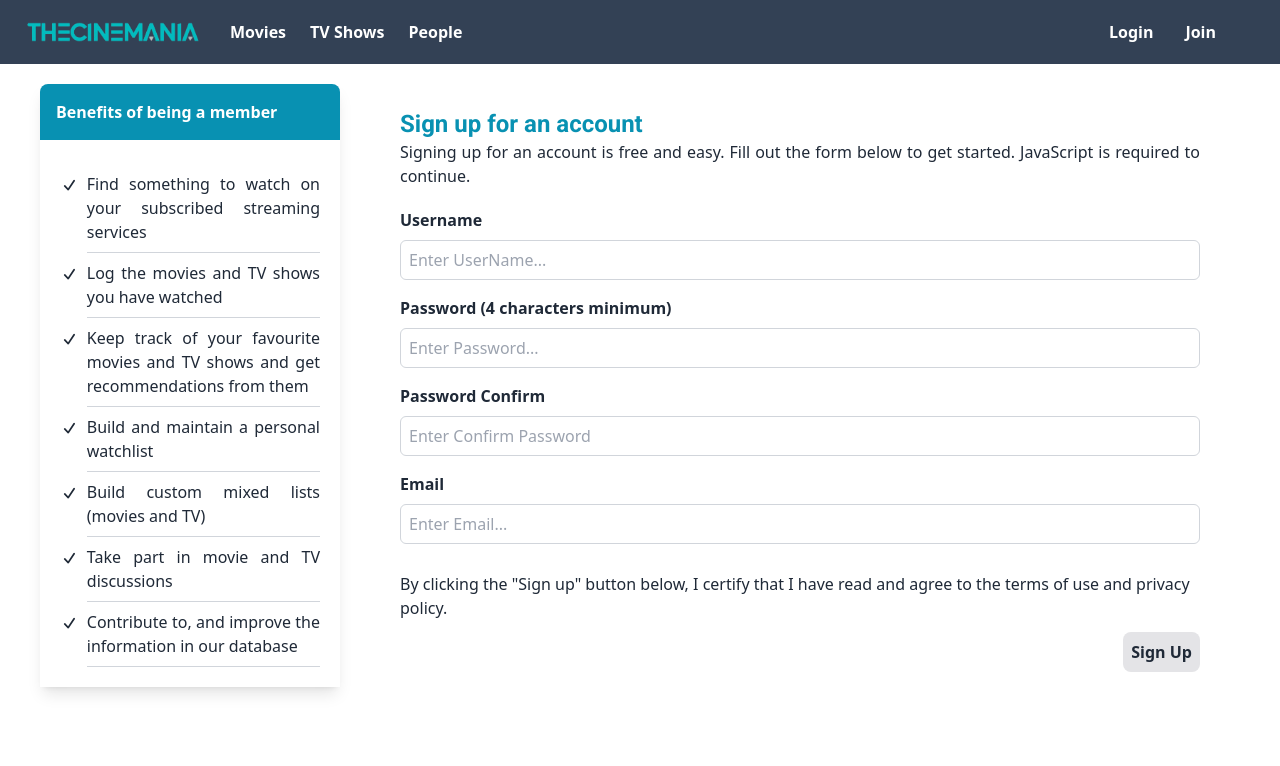
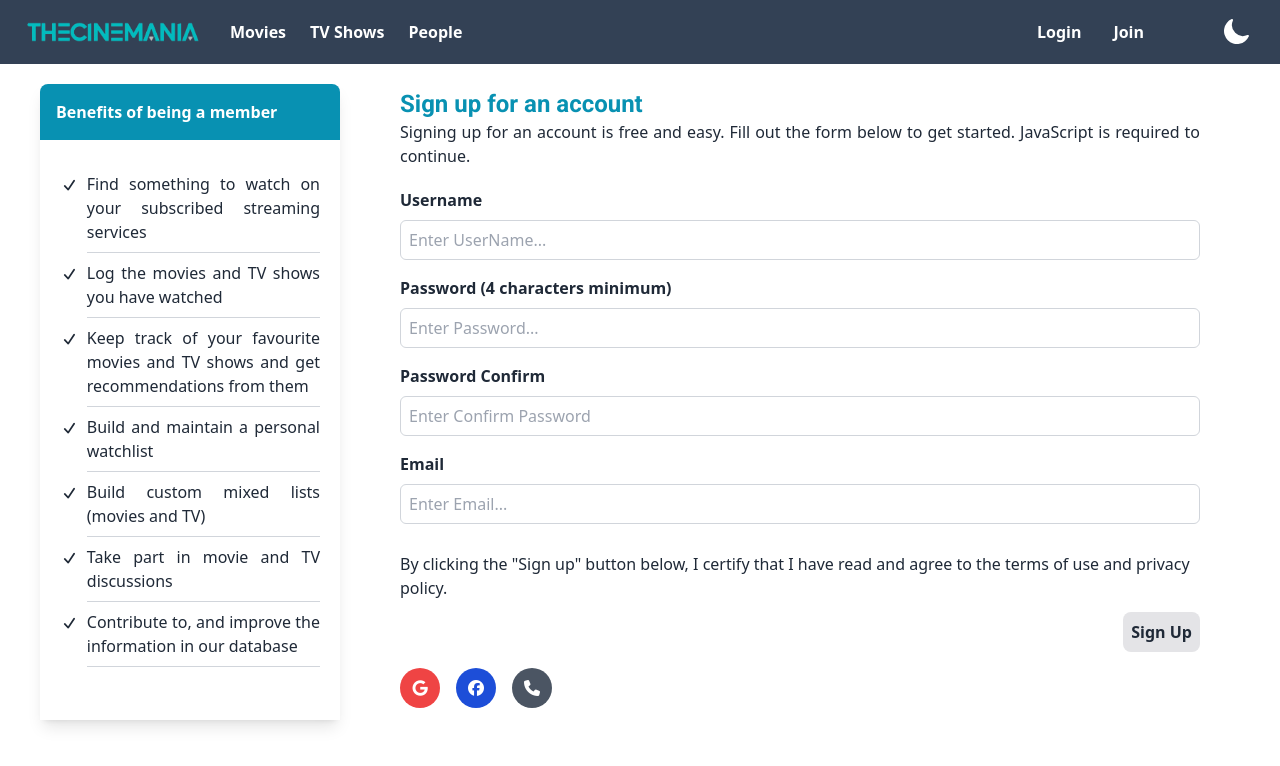
Before and after one commit to ameerhamzaa47/The-Movie-Data-Base, a React (Vite) app: page /register in a window 1280 px wide. Shown: the top 766 px of the page. Built offline with nearby package versions, Linux system fonts and the light colour scheme; no server answers; a web font is replaced by a local one.

Commit message:
add dark mood theme

```diff
--- a/src/App.tsx
+++ b/src/App.tsx
@@ -8,11 +8,13 @@ import { ToastContainer } from 'react-toastify'
 import 'react-toastify/dist/ReactToastify.css';
 import Protected from './Component/Protected'
 import Home from './Component/Home'
+import { ThemeProvider } from './Context/ThemeProvider'
 
 function App() {
 
   return (
     <>
+    <ThemeProvider>
     <Layout>
     <BrowserRouter>
       <Header/>
@@ -24,6 +26,7 @@ function App() {
       <ToastContainer />
     </BrowserRouter>
     </Layout>
+    </ThemeProvider>
     </>
   )
 }
--- a/src/Component/Header.tsx
+++ b/src/Component/Header.tsx
@@ -7,6 +7,8 @@ import { signOut } from 'firebase/auth';
 import { useNavigate } from 'react-router-dom';
 import { toast } from 'react-toastify';
 import { getFirestore, doc, getDoc } from "firebase/firestore";
+import { PlusIcon } from '@heroicons/react/16/solid';
+import ThemeToggle from './ThemeToggle';
 
 const Header: FC = () => {
   const [open, setOpen] = useState(false);
@@ -18,11 +20,11 @@ const Header: FC = () => {
   const [user] = useAuthState(auth);
   const Navigate = useNavigate();
 
-  useEffect(()=>{
-    if(user){
+  useEffect(() => {
+    if (user) {
       Navigate('/');
     }
-  },[user, Navigate])
+  }, [user, Navigate])
 
 
   useEffect(() => {
@@ -148,7 +150,14 @@ const Header: FC = () => {
       <div >
 
         {user ?
-           <div className="dropdown dropdown-end" onClick={()=>setOpen(!open)}>
+        <div className='flex gap-3 text-white'>
+
+          <div className="btn btn-ghost btn-circle">
+              <PlusIcon className='w-6' />
+          </div>
+
+
+          <div className="dropdown dropdown-end">
             <div tabIndex={0} role="button" className="btn btn-ghost btn-circle avatar">
               <div className="w-10 rounded-full">
                 <img
@@ -158,7 +167,7 @@ const Header: FC = () => {
             </div>
             <ul
               tabIndex={0}
-             className="menu menu-sm dropdown-content bg-base-100 rounded-box z-[1] mt-3 w-52 p-2 shadow">
+              className="menu menu-sm text-black dark:text-white dark:bg-black dropdown-content bg-base-100 rounded-box z-[1] mt-3 w-52 p-2 shadow">
               <li>
                 <a className="justify-between">
                   {username ? username : "Guest"}
@@ -169,12 +178,15 @@ const Header: FC = () => {
               <li><a onClick={handleLogout}>Logout</a></li>
             </ul>
           </div>
-         :<ul className='flex text-white font-semibold mx-0 md:mx-10'>
-         <li><Link className='mx-2 md:mx-4' to={'/login'}>Login</Link></li>
+          </div>
+          : <ul className='flex text-white font-semibold mx-0 md:mx-10'>
+            <li><Link className='mx-0 md:mx-4' to={'/login'}>Login</Link></li>
             <li><Link className='mx-2 md:mx-4' to={'/register'}>Join</Link></li>
           </ul>
         }
-
+        <div className='flex items-center mx-5 text-white'>
+            <ThemeToggle/>
+          </div>
       </div>
     </header>
   )
--- a/src/Component/Layout.tsx
+++ b/src/Component/Layout.tsx
@@ -6,7 +6,7 @@ interface LayoutProps {
 
 const Layout: FC<LayoutProps> = ({ children }) => {
   return (
-    <div className="w-full min-h-screen bg-white">
+    <div className="w-full min-h-screen bg-white dark:bg-gray-800 dark:text-white">
       <div className="max-w-screen-2xl  mx-auto">{children}</div>
     </div>
   );
--- a/src/Component/Login.tsx
+++ b/src/Component/Login.tsx
@@ -39,7 +39,7 @@ const Login: FC = () => {
         <h1 className='text-2xl font-semibold'>Login to your account</h1>
         <p className='mt-2 text-justify'>
           In order to use the editing and rating capabilities of THE CINEMANIA, as well as get personal recommendations you will need to login to your account. If you do not have an account, registering for an account is free and simple.
-          <Link className='text-cyan-500 font-medium hover:underline' to={'/register'}>Click here</Link> to get started.
+          <Link className='text-cyan-500 font-medium hover:underline' to={'/register'}> Click here</Link> to get started.
         </p>
 
         <form className='mt-5' onSubmit={handleSubmit(onSubmit)}>
@@ -66,13 +66,13 @@ const Login: FC = () => {
           </div>
 
           <div className='flex justify-end'>
-            <button className='bg-zinc-200 p-2 mt-3 rounded-lg transition-all font-semibold hover:text-white hover:bg-cyan-600 cursor-pointer'>
+            <button className='bg-zinc-200 dark:bg-cyan-800 p-2 mt-3 rounded-lg transition-all font-semibold hover:text-white hover:bg-cyan-600 cursor-pointer'>
               Login
             </button>
           </div>
         </form>
       </div>
-    </>
+      </>
   );
 };
 
--- a/src/Component/Register.tsx
+++ b/src/Component/Register.tsx
@@ -6,6 +6,8 @@ import { CheckIcon } from '@heroicons/react/16/solid'
 import { auth, db, createUserWithEmailAndPassword, setDoc, doc } from './Firebase';
 import { useNavigate } from 'react-router-dom';
 import { toast } from 'react-toastify';
+import { signInWithPopup } from 'firebase/auth'
+import { GoogleAuthProvider, FacebookAuthProvider } from 'firebase/auth'
 
 const schema = yup.object().shape({
   UserName: yup.string().required('Username is required'),
@@ -46,12 +48,58 @@ const Register: FC = () => {
       toast.error('Email already in use');
     }
   };
+
+   // Handel Google Sign
+   const handleGoogleSignIn = async () => {
+    try {
+      const result= await signInWithPopup(auth, new GoogleAuthProvider());
+      const user= result.user;
+// set user data in firestore
+      await setDoc(doc(db, "users", user.uid), {
+        name: user.displayName,
+        email: user.email,
+        number: "",
+        password: ""
+      });
+
+      Navigate('/login')
+      toast.success("Google Sign-In successful!");
+    } catch (err: any) {
+      toast.error(err.message);
+    }
+  }
+
+  // Handel Facebook Sign
+  const handleFacebookSignIn = async () => {
+    try {
+      const provider = new FacebookAuthProvider();
+      const result = await signInWithPopup(auth, provider);
+      const user = result.user;
+
+      // set user data in firestore
+      await setDoc(doc(db, "users", user.uid), {
+        name: user.displayName,
+        email: user.email,
+        number: "",
+        password: ""
+      });
+
+      Navigate('/login');
+      toast.success("Facebook Sign-In successful!");
+    } catch (err: any) {
+      toast.error(err.message);
+    }
+  }
+
+
+
   return (
     <>
-      <main className='flex flex-col md:flex-row justify-between mx-10 mt-5'>
+      <div className='dark:bg-gray-800 dark:text-white'>
+      <main className='flex flex-col md:flex-row justify-between mx-10'>
 
-        <section className='w-full md:w-1/4 shadow-lg'>
-          <h1 className='p-4 bg-cyan-600 rounded-t-lg h-14 font-bold text-white'>Benefits of being a member</h1>
+<section className='w-full md:w-1/4 shadow-lg mt-5 dark:bg-cyan-700'>
+  <h1 className='p-4 dark:bg-cyan-800 bg-cyan-600 rounded-t-lg h-14 font-bold text-white'>Benefits of being a member</h1>
 
   <div className="grid grid-cols-10 gap-2 mt-3 text-justify p-5">
     <div className="flex items-start">
@@ -136,12 +184,38 @@ const Register: FC = () => {
       <p>By clicking the "Sign up" button below, I certify that I have read and agree to the terms of use and privacy policy.</p>
     </div>
     <div className='flex justify-end'>
-              <button className='bg-zinc-200 p-2 mt-3 rounded-lg transition-all font-semibold hover:text-white hover:bg-cyan-600 cursor-pointer'>Sign Up</button>
+      <button className='bg-zinc-200  dark:bg-cyan-800 p-2 mt-3 rounded-lg transition-all font-semibold hover:text-white hover:bg-cyan-600 cursor-pointer'>Sign Up</button>
     </div>
   </form>
+
+  {/* register with social media */}
+
+  <div className='flex gap-4 mb-3'>
+
+  <div className="mt-4">
+    <button onClick={handleGoogleSignIn} className=" p-2 w-10 h-10 bg-red-500 text-white rounded-full hover:bg-red-600">
+    <i className="fa-brands fa-google"></i>
+    </button>
+  </div>
+
+  <div className="mt-4">
+    <button onClick={handleFacebookSignIn} className=" p-2 w-10 h-10 bg-blue-700 text-white rounded-full hover:bg-red-600">
+    <i className="fa-brands fa-facebook"></i>
+    </button>
+  </div>
+
+  <div className="mt-4">
+    <button  className=" p-2 w-10 h-10 bg-gray-600 text-white rounded-full hover:bg-red-600">
+    <i className="fa-solid fa-phone"></i>
+    </button>
+  </div>
+
+  </div>
+
 </section>
 
 </main>
+      </div>
     </>
   )
 }
--- /dev/null
+++ b/src/Component/ThemeToggle.tsx
@@ -0,0 +1,16 @@
+import { FC } from "react";
+import { useTheme } from "../Context/ThemeProvider";
+import { SunIcon, MoonIcon } from "@heroicons/react/16/solid";
+
+const ThemeToggle: FC = () => {
+  const { theme, toggleTheme } = useTheme();
+
+  console.log("theme", theme);
+  return (
+    <div>
+        {theme != "light" ? <SunIcon onClick={toggleTheme} className="h-8 w-8 cursor-pointer"/> : <MoonIcon onClick={toggleTheme} className="w-8 h-8 cursor-pointer"/>}
+    </div>
+  );
+};
+
+export default ThemeToggle;
--- /dev/null
+++ b/src/Context/ThemeContext.tsx
@@ -0,0 +1,11 @@
+import { createContext } from "react";
+
+interface ThemeContextValues {
+  theme: string;
+  toggleTheme: () => void;
+}
+
+// the undefined value is here so that the context can't be used without its provider
+export const ThemeContext = createContext<ThemeContextValues | undefined>(
+  undefined
+);
--- /dev/null
+++ b/src/Context/ThemeProvider.tsx
@@ -0,0 +1,39 @@
+import { FC, ReactNode, useState, useEffect, useContext } from "react";
+import { ThemeContext } from "./ThemeContext";
+
+interface ThemeProviderProps {
+  children: ReactNode;
+}
+
+export const ThemeProvider: FC<ThemeProviderProps> = ({ children }) => {
+  const [theme, setTheme] = useState(() => {
+    const savedTheme = localStorage.getItem("theme");
+    return savedTheme ? savedTheme : "light";
+  });
+
+  useEffect(() => {
+    document.documentElement.classList.toggle("dark", theme === "dark");
+  }, [theme]);
+
+  const toggleTheme = () => {
+    setTheme((prevTheme) => {
+      const newTheme = prevTheme === "light" ? "dark" : "light";
+      localStorage.setItem("theme", newTheme);
+      return newTheme;
+    });
+  };
+
+  return (
+    <ThemeContext.Provider value={{ theme, toggleTheme }}>
+      {children}
+    </ThemeContext.Provider>
+  );
+};
+
+export const useTheme = () => {
+  const context = useContext(ThemeContext);
+  if (!context) {
+    throw new Error("useTheme must be used within a ThemeProvider");
+  }
+  return context;
+};
--- a/tailwind.config.js
+++ b/tailwind.config.js
@@ -11,6 +11,7 @@ export default {
       },
     },
   },
+  darkMode: "selector",
   plugins: [
     require('daisyui'),
   ],
```
Lines whose indentation alone changed are shown as unchanged.
